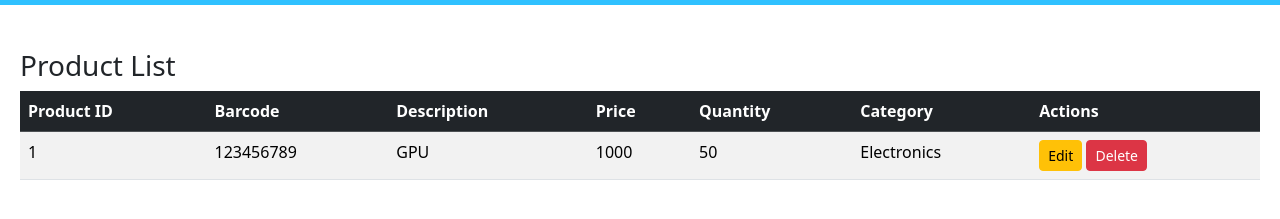
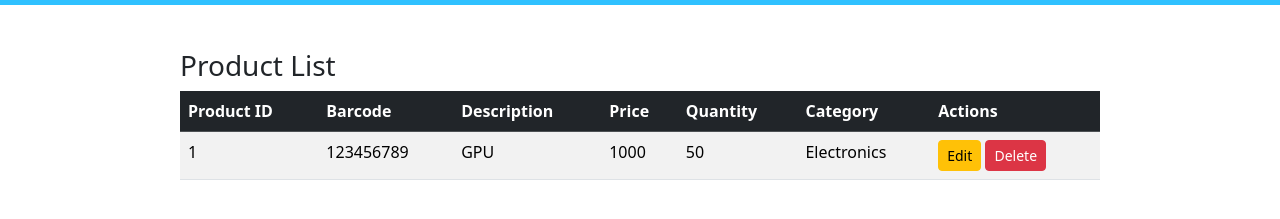
Before and after one commit to kea-af/itew-casestudy-frontend, a plain HTML site: page index.html in a window 1280 px wide. Shown: the part 51-270 px from the top of the page. Drawn offline with nearby package versions, Linux system fonts and the light colour scheme.

Commit message:
Update style.css

```diff
--- a/style.css
+++ b/style.css
@@ -45,6 +45,10 @@ header .nav-link{
 }
 .product-table {
     padding: 20px;
+    max-width: 75%;
+    position: relative;
+    left: 50%;
+    transform: translate(-50%);
 }
 footer {
     background-color: #2FC1FF;
```
